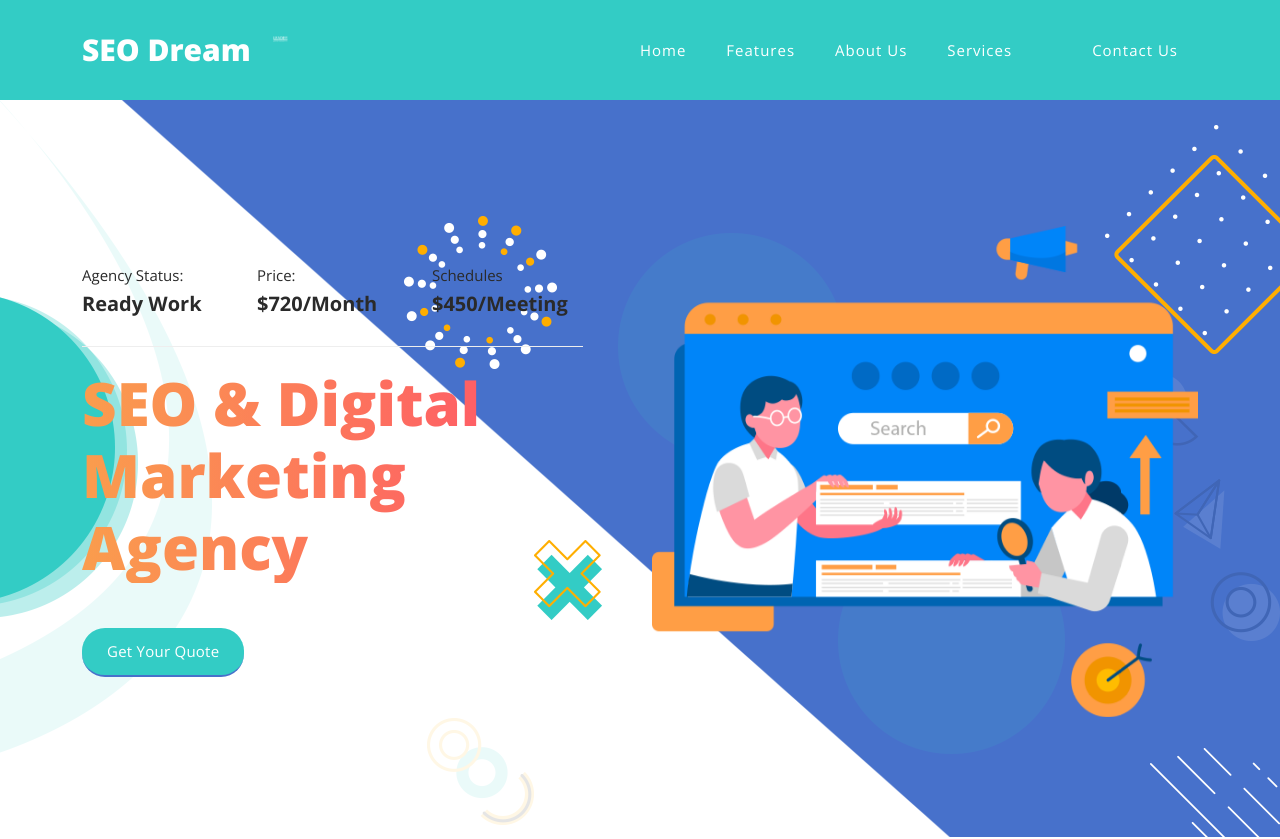
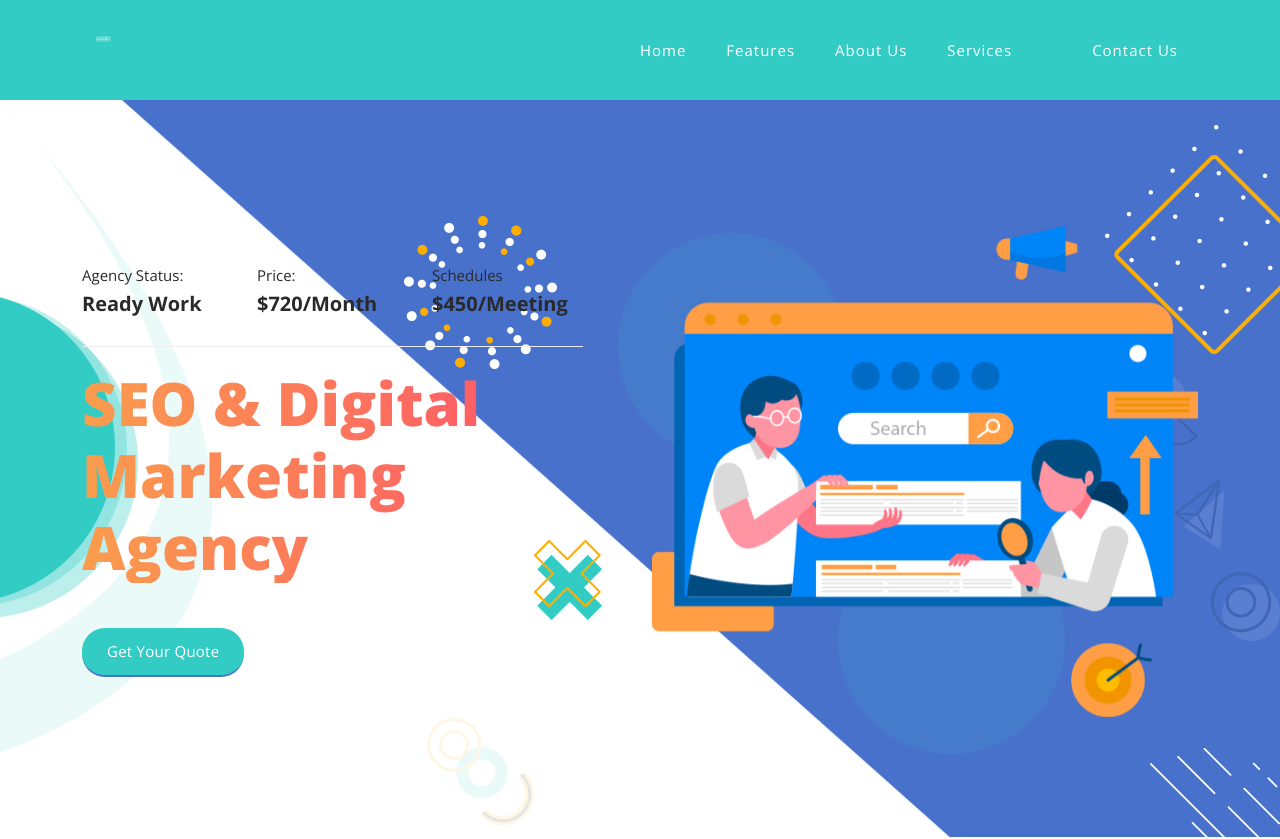
Before and after one commit to LEADER-MULTISERVICES/BE, a plain HTML site: page index.html in a window 1280 px wide. Shown: the top 839 px of the page. Drawn offline with nearby package versions, Linux system fonts and the light colour scheme.

Commit message:
Update index.html

```diff
--- a/index.html
+++ b/index.html
@@ -55,7 +55,7 @@ https://templatemo.com/tm-563-seo-dream
           <nav class="main-nav">
             <!-- ***** Logo Start ***** -->
             <a href="index.html" class="logo">
-              <h4>SEO Dream <img src="assets/images/logo-icon.png" alt=""></h4>
+              <h4> <img src="assets/images/logo-icon.png" alt=""></h4>
             </a>
             <!-- ***** Logo End ***** -->
             <!-- ***** Menu Start ***** -->
```
